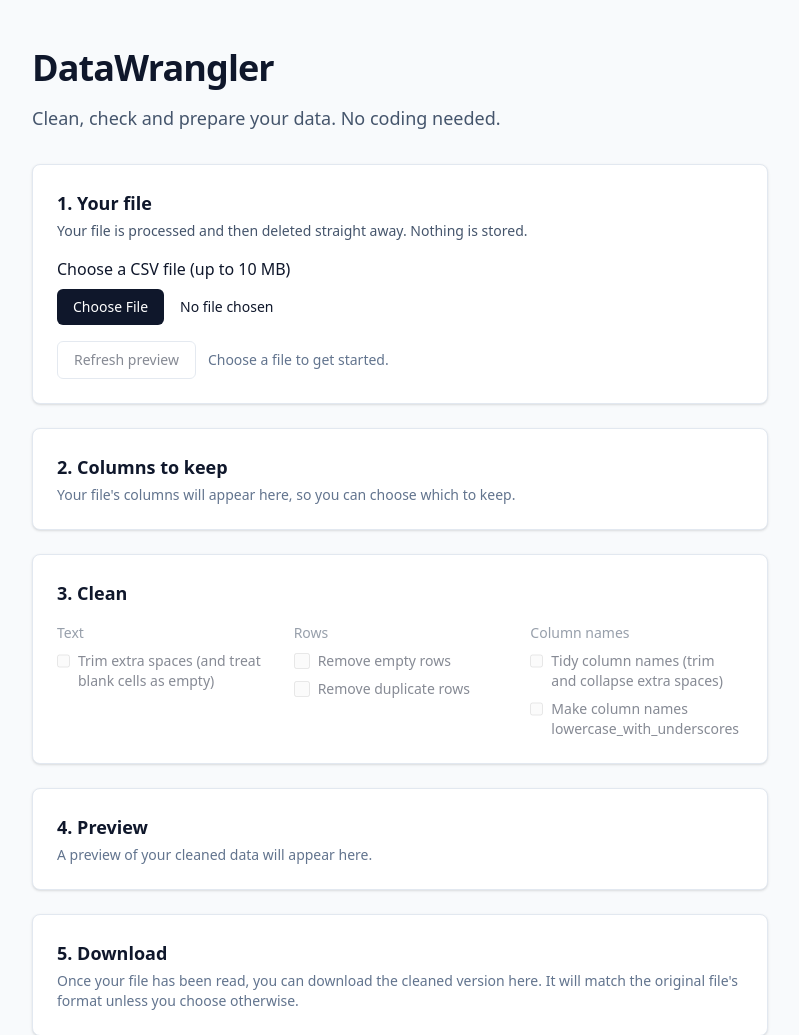
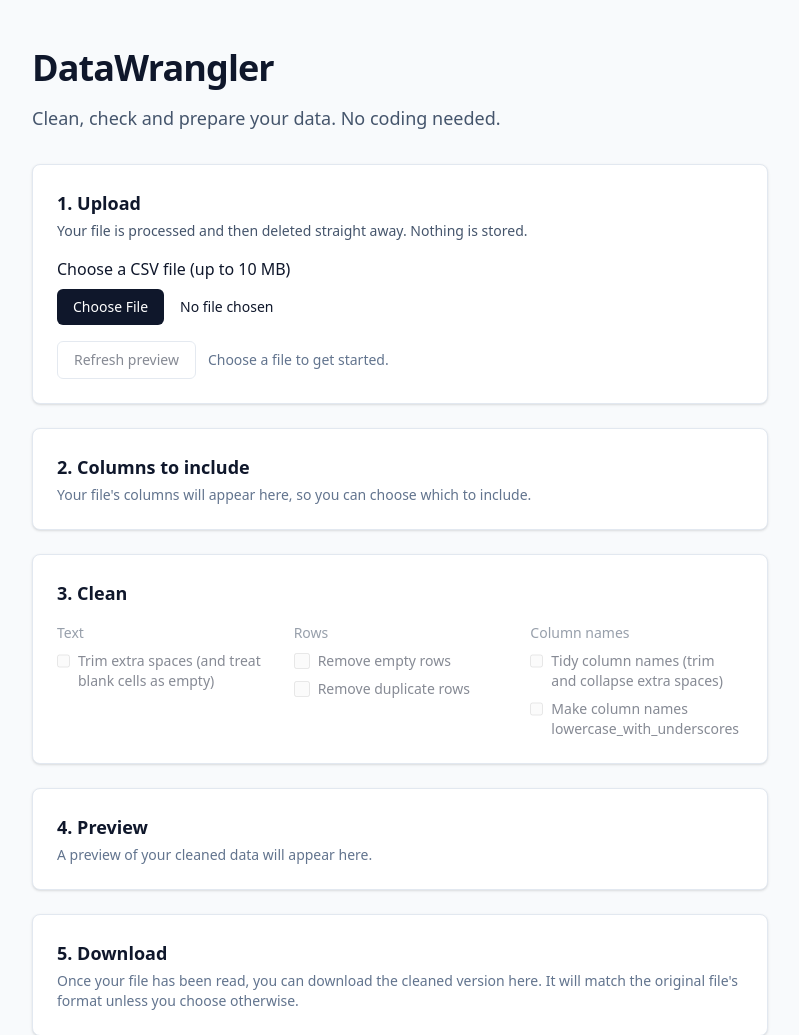
Before and after one commit to leehart3000/datawrangler, a Flask app: page / in a window 1280 px wide. Shown: the top 1035 px of the page, without its empty margins (240-1039 px from the left). Run offline with Flask 3, Linux system fonts and the light colour scheme; style sheets or scripts are compiled from the project's sources.

Commit message:
Rename sections to Upload and Columns to include

```diff
--- a/src/datawrangler/templates/_columns.html
+++ b/src/datawrangler/templates/_columns.html
@@ -1,6 +1,6 @@
 <section class="rounded-lg border border-slate-200 bg-white p-6 shadow-sm">
   <fieldset>
-    <legend class="text-lg font-semibold">2. Columns to keep</legend>
+    <legend class="text-lg font-semibold">2. Columns to include</legend>
     {% if columns_error %}
     <p class="mt-3 rounded-md bg-red-50 p-3 text-sm text-red-800" role="alert">{{ columns_error }}</p>
     {% endif %}
@@ -18,7 +18,7 @@
     </div>
     {% else %}
     <p class="mt-1 text-sm text-slate-500">
-      Your file's columns will appear here, so you can choose which to keep.
+      Your file's columns will appear here, so you can choose which to include.
     </p>
     {% endif %}
   </fieldset>
--- a/src/datawrangler/templates/index.html
+++ b/src/datawrangler/templates/index.html
@@ -11,7 +11,7 @@
       class="mt-8 space-y-6">
 
   <section class="rounded-lg border border-slate-200 bg-white p-6 shadow-sm">
-    <h2 class="text-lg font-semibold">1. Your file</h2>
+    <h2 class="text-lg font-semibold">1. Upload</h2>
     <p class="mt-1 text-sm text-slate-600">
       Your file is processed and then deleted straight away. Nothing is stored.
     </p>
--- a/src/datawrangler/wrangling.py
+++ b/src/datawrangler/wrangling.py
@@ -43,7 +43,7 @@ class NoColumnsKeptError(Exception):
     """Raised when every column has been unticked."""
 
     def __init__(self, all_columns: list[str], signature: str) -> None:
-        super().__init__("Please keep at least one column.")
+        super().__init__("Please include at least one column.")
         self.all_columns = all_columns
         self.signature = signature
 
```
Also changed, not shown: tests/test_columns.py (+1 -1 lines).
